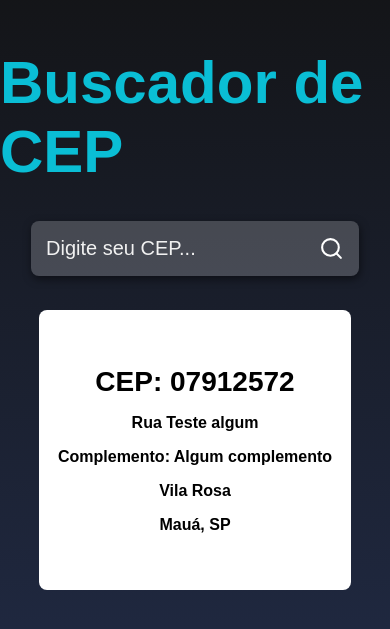
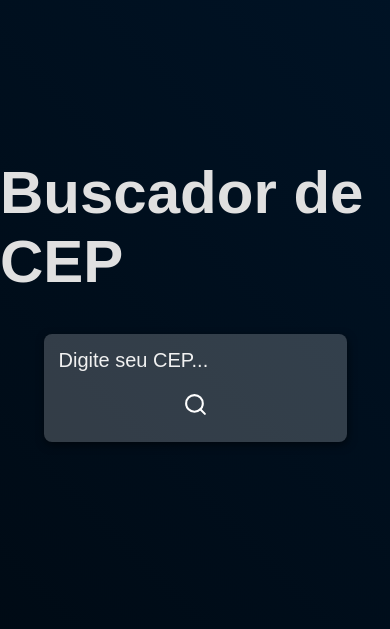
Before and after one commit to lucasbatista21/buscador-cep, a React (Create React App) app: page / in a window 390 px wide. Shown: the part 103-732 px from the top of the page. Built offline with nearby package versions, Linux system fonts and the light colour scheme.

Commit message:
Responsividade e fim do funcional

```diff
--- a/src/App.js
+++ b/src/App.js
@@ -2,40 +2,59 @@ import { useState } from "react";
 import { FiSearch } from "react-icons/fi";
 import "./styles.css";
 
+import api from "./services/api";
+
 function App() {
+  const [input, setInput] = useState("");
+  const [cep, setCep] = useState({});
+  const [error, setError] = useState(""); // Estado para mensagem de erro
 
-      const [input, setInput] = useState("")
+  async function handleSearch() {
+    if (input === "") {
+      setError("Preencha algum CEP"); // Define a mensagem de erro
+      return;
+    }
 
-      function handleSearch() {
-        alert("Teste")
-      }
+    try {
+      const response = await api.get(`${input}/json`);
+      setCep(response.data);
+      setInput("");
+      setError(""); // Limpa a mensagem de erro
+    } catch {
+      setError("Erro ao buscar, digite novamente um CEP VÁLIDO"); // Define a mensagem de erro
+      setInput("");
+    }
+  }
 
-  return <div className="container">
-    <h1 className="title">Buscador de CEP</h1>
+  return (
+    <div className="container">
+      <h1 className="title">Buscador de CEP</h1>
 
-    <div className="container-input">
+      <div className="container-input">
         <input
-        type="text"
-        placeholder="Digite seu CEP..."
-        value={input}
-        onChange={(e) => setInput(e.target.value) }
+          type="text"
+          placeholder="Digite seu CEP..."
+          value={input}
+          onChange={(e) => setInput(e.target.value)}
         />
 
         <button className="btnSearch" onClick={handleSearch}>
-          <FiSearch size={25} color="#fff"/>
+          <FiSearch size={25} color="#fff" />
         </button>
       </div>
 
+      {error && <div className="error-message">{error}</div>} {/* Mensagem de erro */}
+
+      {Object.keys(cep).length > 0 && (
         <main className="main-container">
-            <h2>CEP: 07912572</h2>
-
-            <span>Rua Teste algum</span>
-            <span>Complemento: Algum complemento</span>
-            <span>Vila Rosa</span>
-            <span>Mauá, SP</span>
+          <h2>CEP: {cep.cep}</h2>
+          <span>{cep.logradouro}</span>
+          <span>{cep.bairro}</span>
+          <span>{cep.localidade}, {cep.uf}</span>
         </main>
-
-  </div>;
+      )}
+    </div>
+  );
 }
 
 export default App;
--- a/src/styles.css
+++ b/src/styles.css
@@ -5,8 +5,29 @@
     justify-content: center;
     align-items: center;
     flex-direction: column;
-    background: linear-gradient(#121212, #212b46);
 }
+
+/* Gradiente animado  */
+
+body {
+    margin: 0;
+    height: 100vh;
+    background: linear-gradient(45deg, #000000, #00274d);
+    background-size: 400% 400%;
+    animation: gradientAnimation 15s ease infinite;
+  }
+
+  @keyframes gradientAnimation {
+    0% {
+      background-position: 0% 0%;
+    }
+    50% {
+      background-position: 100% 100%;
+    }
+    100% {
+      background-position: 0% 0%;
+    }
+  }
 
 .title {
     font-size: 85px;
@@ -122,3 +143,34 @@
         min-height: 280px;
     }
 }
+
+/* Estilo para a mensagem de erro */
+.error-message {
+    color: #ff4d4d; /* Cor vermelha para indicar erro */
+    background-color: #fdd; /* Fundo claro para destacar a mensagem */
+    padding: 10px;
+    border-radius: 5px;
+    margin: 20px auto;
+    text-align: center;
+    font-size: 1.2em;
+    max-width: 500px;
+  }
+
+/* Responsividade para telas muito pequenas (ex: smartphones) */
+@media (max-width: 480px) {
+    .container-input {
+      flex-direction: column;
+      align-items: stretch;
+    }
+
+    input {
+      width: 100%;
+      margin: 0 0 10px 0;
+    }
+
+    button {
+      width: 100%;
+      padding: 10px;
+      font-size: 1em;
+    }
+  }
```
